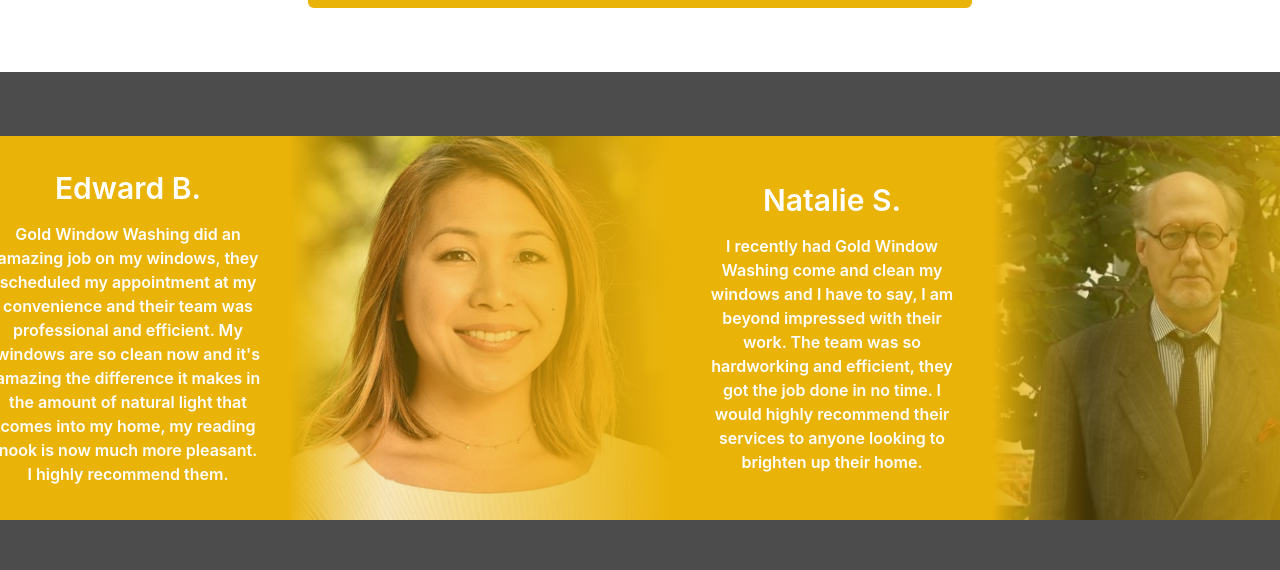
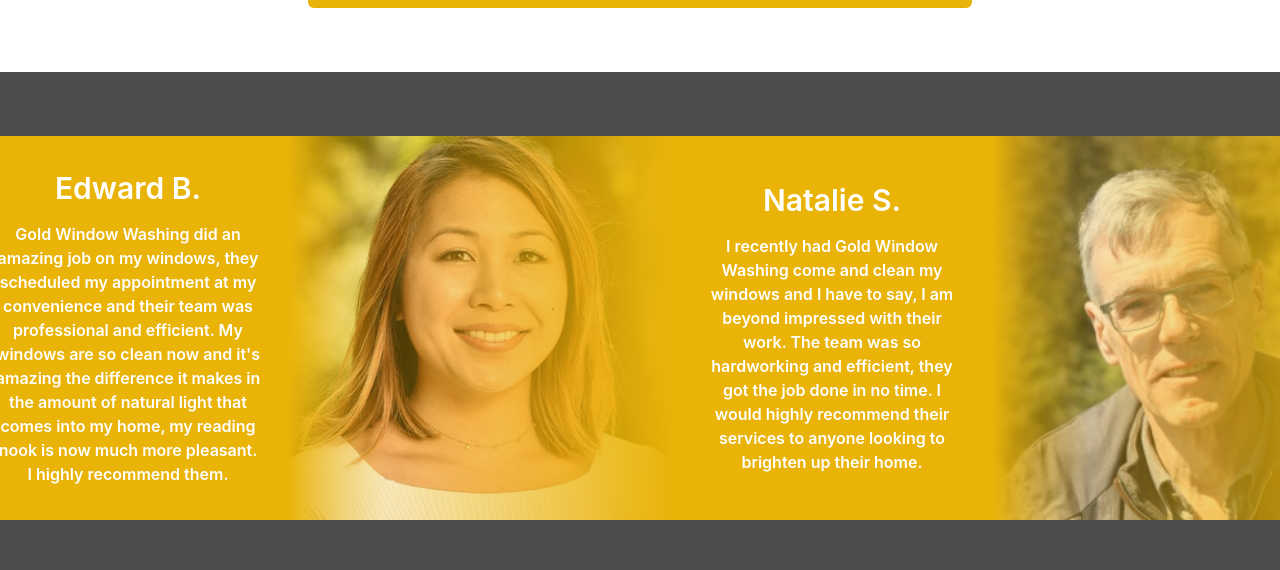
Before and after one commit to TristanCopley/goldwindowwashing, a React (Vite) app: page / in a window 1280 px wide. Shown: the part 3198-3768 px from the top of the page. Built offline with nearby package versions, Linux system fonts and the light colour scheme.

Commit message:
Updated images

```diff
--- a/src/components/carousel.jsx
+++ b/src/components/carousel.jsx
@@ -9,6 +9,7 @@
 import Testimonial_Image_3 from '../assets/images/testimonials/testimonial3.jpg';
 import Testimonial_Image_4 from '../assets/images/testimonials/testimonial4.jpeg';
 import Testimonial_Image_5 from '../assets/images/testimonials/testimonial5.jpg';
+import Testimonial_Image_6 from '../assets/images/testimonials/testimonial6.jpg';
 
 const Carousel = () => {
 
@@ -34,9 +35,9 @@
             image: Testimonial_Image_2,
         },
         {
-            name: 'Matthew H.',
+            name: 'Shane H.',
             text: 'Gold Window Washing performed excellently. My windows are spotless and the team did a great job. I would definitely recommend their services to anyone.',
-            image: Testimonial_Image_4,
+            image: Testimonial_Image_6,
         },
         {
             name: 'Amanda S.',
```
Also changed, not shown: src/assets/images/testimonials/testimonial6.jpg (added).
